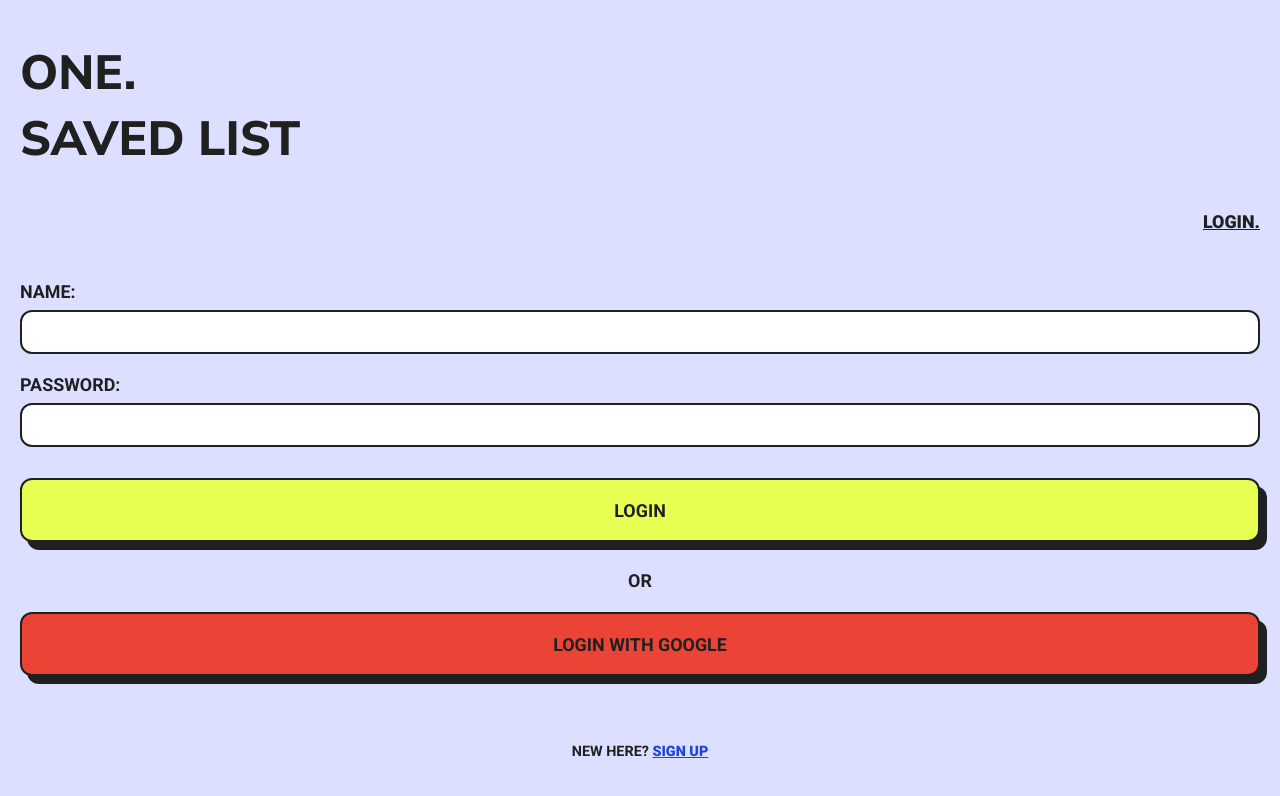
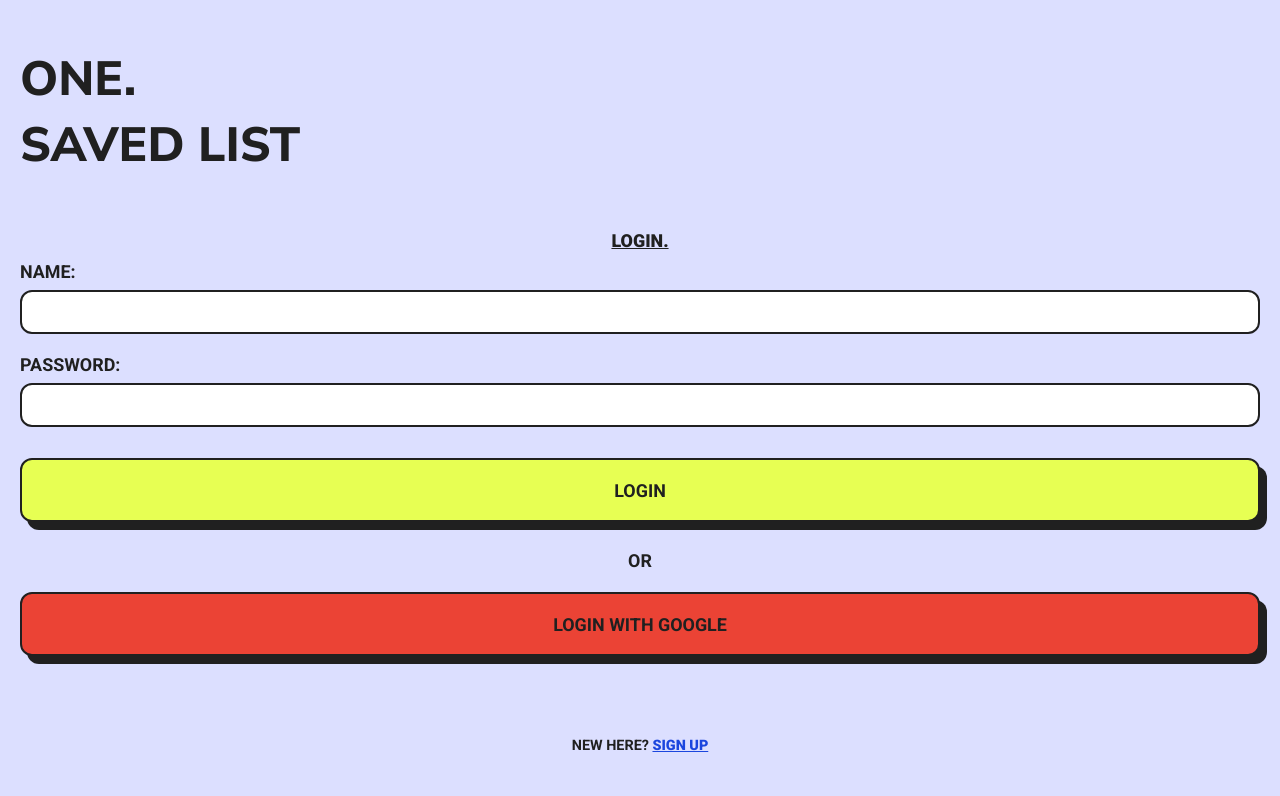
Before and after one commit to NataliaFrancisca/modern-saved-list, a Next.js app: page /login in a window 1280 px wide. Shown: the top 796 px of the page. Built offline with nearby package versions, Linux system fonts and the light colour scheme.

Commit message:
feat: change the tag span for legend and put the tag inside the form

```diff
--- a/src/app/login/page.tsx
+++ b/src/app/login/page.tsx
@@ -7,9 +7,9 @@ const Login = () => {
     <section className="base-page">
       <AppTitle />
 
-      <span className="page-legend">LOGIN.</span>
+      <form className="form-element">
+        <legend className="page-legend">LOGIN.</legend>
 
-      <form className="form-element">
         <div className="group-label-input">
           <label htmlFor="name-input">NAME:</label>
           <input type="text" id="name-input" />
--- a/src/app/register/page.tsx
+++ b/src/app/register/page.tsx
@@ -7,9 +7,9 @@ const Register = () => {
     <section className="base-page">
       <AppTitle />
 
-      <span className="page-legend">REGISTER.</span>
+      <form className="form-element">
+        <legend className="page-legend">REGISTER.</legend>
 
-      <form className="form-element">
         <div className="group-label-input">
           <label htmlFor="name-input">NAME:</label>
           <input type="text" id="name-input" />
```
